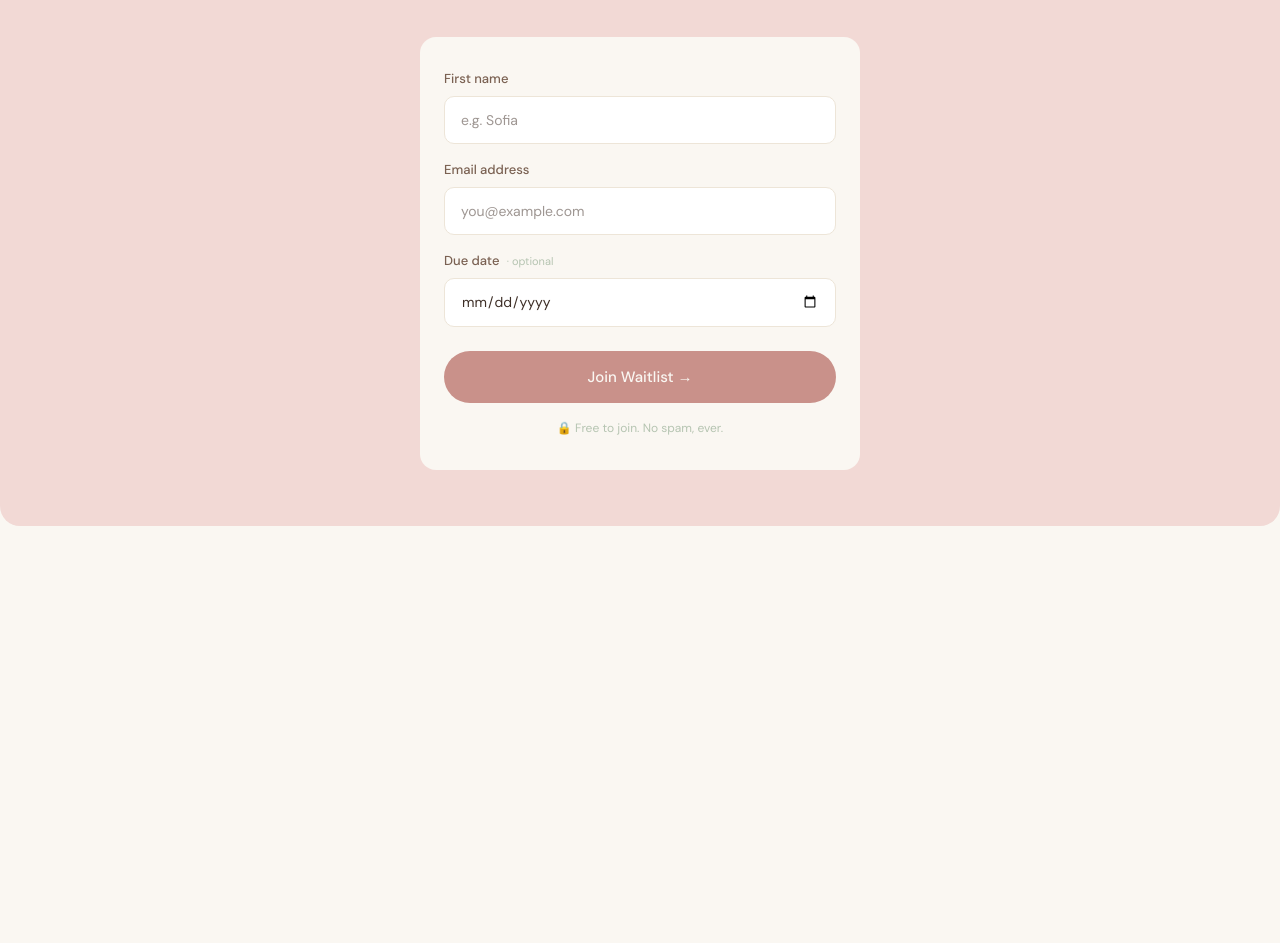
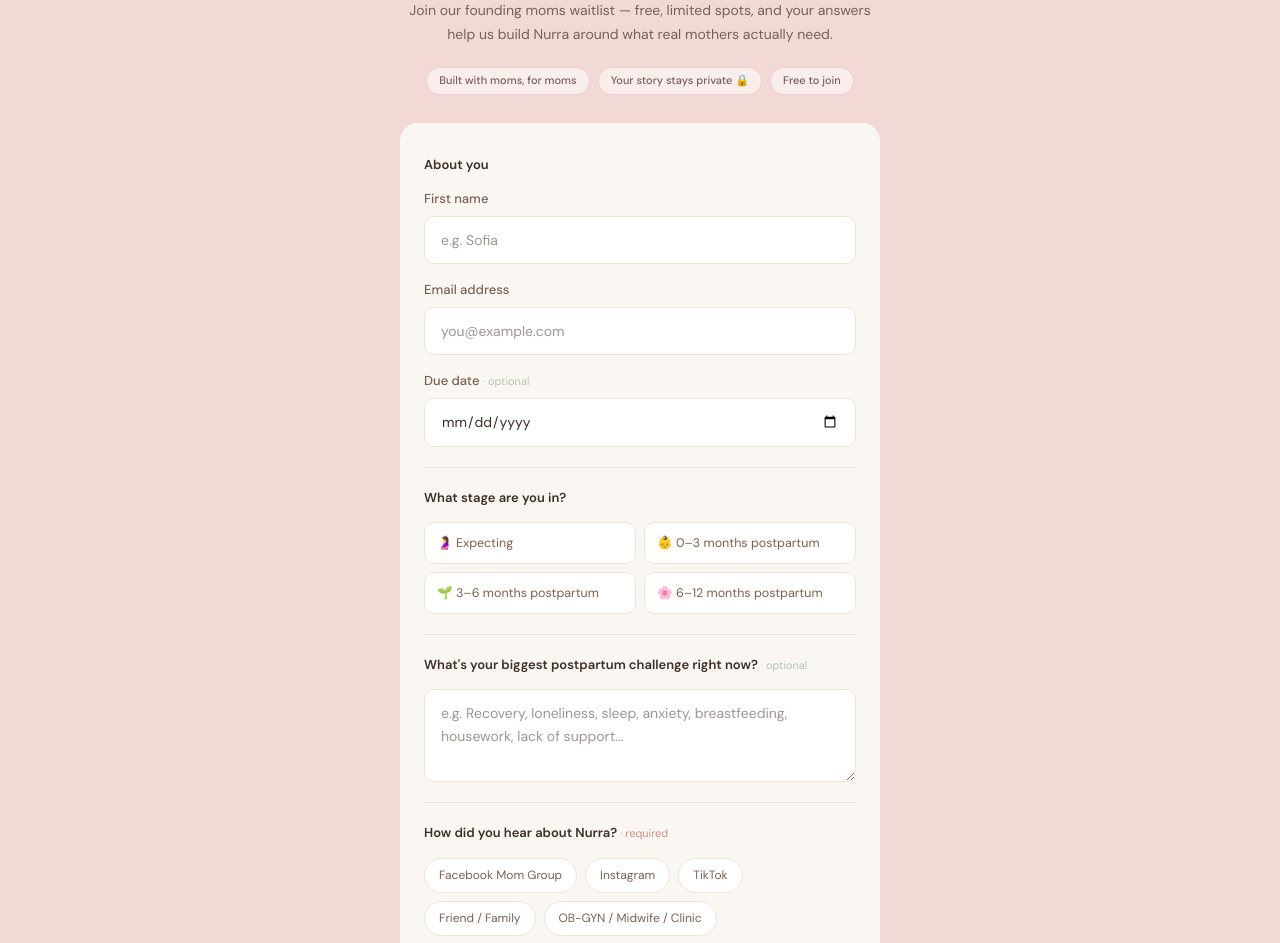
Before and after one commit to zairamieluna/Nurra, a React (Vite) app: page / in a window 1280 px wide. Shown: the part 5780-6723 px from the top of the page. Before the commit the page ends 6306 px from the top, so only its background shows below. Built offline with nearby package versions, Linux system fonts and the light colour scheme.

Commit message:
Update WaitlistSection.jsx

```diff
--- a/src/sections/WaitlistSection.jsx
+++ b/src/sections/WaitlistSection.jsx
@@ -1,23 +1,53 @@
 // ============================================
-// NURRA — Waitlist Section
-// "Join the Nurra Waitlist"
-// 🔜 Supabase integration will be added here
+// NURRA — Waitlist Section (Validation Edition)
+// Founding Moms Waitlist with full discovery form
 // ============================================
 
 import { useState } from 'react';
 
+const hearAboutOptions = [
+  'Facebook Mom Group',
+  'Instagram',
+  'TikTok',
+  'Friend / Family',
+  'OB-GYN / Midwife / Clinic',
+  'Hospital / Postpartum Program',
+  'Google Search',
+  'Community Group / Church',
+  'Event / School',
+  'Other',
+];
+
+const stageOptions = [
+  { value: 'expecting',  label: '🤰 Expecting' },
+  { value: '0-3mo',      label: '👶 0–3 months postpartum' },
+  { value: '3-6mo',      label: '🌱 3–6 months postpartum' },
+  { value: '6-12mo',     label: '🌸 6–12 months postpartum' },
+];
+
 const WaitlistSection = () => {
-  const [firstName, setFirstName] = useState('');
-  const [email, setEmail]         = useState('');
-  const [dueDate, setDueDate]     = useState('');
-  const [submitted, setSubmitted] = useState(false);
-  const [loading, setLoading]     = useState(false);
-  const [error, setError]         = useState('');
+  const [firstName, setFirstName]     = useState('');
+  const [email, setEmail]             = useState('');
+  const [dueDate, setDueDate]         = useState('');
+  const [stage, setStage]             = useState('');
+  const [challenge, setChallenge]     = useState('');
+  const [hearAbout, setHearAbout]     = useState('');
+  const [hearOther, setHearOther]     = useState('');
+  const [submitted, setSubmitted]     = useState(false);
+  const [loading, setLoading]         = useState(false);
+  const [error, setError]             = useState('');
+
+  const finalHearAbout = hearAbout === 'Other'
+    ? `Other: ${hearOther}`
+    : hearAbout;
 
   const handleSubmit = async () => {
-    // Basic validation
     if (!firstName.trim() || !email.trim()) {
       setError('Please enter your name and email to join.');
+      return;
+    }
+    if (!hearAbout) {
+      setError('Please tell us how you heard about Nurra.');
       return;
     }
 
@@ -25,15 +55,16 @@
     setLoading(true);
 
     try {
-      // ✅ This will call our Netlify Function later
-      // which saves to Supabase AND emails you
       const res = await fetch('/api/waitlist', {
         method: 'POST',
         headers: { 'Content-Type': 'application/json' },
         body: JSON.stringify({
-          first_name: firstName.trim(),
-          email: email.trim(),
-          due_date: dueDate || null,
+          first_name:  firstName.trim(),
+          email:       email.trim(),
+          due_date:    dueDate || null,
+          stage:       stage || null,
+          concern:     challenge.trim() || null,
+          hear_about:  finalHearAbout || null,
         }),
       });
 
@@ -48,34 +79,45 @@
   };
 
   return (
-    // ⚠️ id="waitlist" — this is what scroll buttons target
     <section id="waitlist" style={styles.wrap}>
       <div style={styles.inner}>
-        <p style={styles.label}>Early access</p>
-        <h2 style={styles.title}>Join the Nurra Waitlist</h2>
+
+        {/* Header */}
+        <p style={styles.label}>Founding Moms Waitlist</p>
+        <h2 style={styles.title}>You don't have to navigate postpartum alone.</h2>
         <p style={styles.sub}>
-          Be one of the first moms to receive early access and a special launch discount.
+          Join our founding moms waitlist — free, limited spots, and your answers
+          help us build Nurra around what real mothers actually need.
         </p>
 
+        {/* Trust signals */}
+        <div style={styles.trustRow}>
+          {['Built with moms, for moms', 'Your story stays private 🔒', 'Free to join'].map((t) => (
+            <span key={t} style={styles.trustPill}>{t}</span>
+          ))}
+        </div>
+
         <div style={styles.card}>
-          {/* ── Success State ── */}
           {submitted ? (
+            /* ── Success ── */
             <div style={styles.success}>
               <div style={styles.successIcon}>🌸</div>
-              <p style={styles.successTitle}>You're on the list!</p>
+              <p style={styles.successTitle}>Welcome, Founding Mom!</p>
               <p style={styles.successBody}>
-                Welcome to Nurra. We'll reach out soon with your early access
-                and something special.
+                Thank you for trusting Nurra with your story. We'll reach out
+                soon with early access and something special just for you.
+              </p>
+              <p style={styles.successNote}>
+                Shaped through conversations with postpartum mothers — just like you.
               </p>
             </div>
           ) : (
-            /* ── Form State ── */
             <>
-              {/* First name */}
+              {/* ── Section 1: Basic info ── */}
+              <p style={styles.sectionLabel}>About you</p>
+
               <div style={styles.field}>
-                <label style={styles.fieldLabel} htmlFor="wl-name">
-                  First name
-                </label>
+                <label style={styles.fieldLabel} htmlFor="wl-name">First name</label>
                 <input
                   id="wl-name"
                   type="text"
@@ -86,11 +128,8 @@
                 />
               </div>
 
-              {/* Email */}
               <div style={styles.field}>
-                <label style={styles.fieldLabel} htmlFor="wl-email">
-                  Email address
-                </label>
+                <label style={styles.fieldLabel} htmlFor="wl-email">Email address</label>
                 <input
                   id="wl-email"
                   type="email"
@@ -101,11 +140,9 @@
                 />
               </div>
 
-              {/* Due date (optional) */}
               <div style={styles.field}>
                 <label style={styles.fieldLabel} htmlFor="wl-due">
-                  Due date{' '}
-                  <span style={styles.optional}>· optional</span>
+                  Due date <span style={styles.optional}>· optional</span>
                 </label>
                 <input
                   id="wl-due"
@@ -116,7 +153,78 @@
                 />
               </div>
 
-              {/* Error message */}
+              {/* ── Section 2: Stage ── */}
+              <div style={styles.divider} />
+              <p style={styles.sectionLabel}>What stage are you in?</p>
+
+              <div style={styles.stageGrid}>
+                {stageOptions.map((opt) => (
+                  <button
+                    key={opt.value}
+                    onClick={() => setStage(opt.value)}
+                    style={{
+                      ...styles.stageBtn,
+                      ...(stage === opt.value ? styles.stageBtnActive : {}),
+                    }}
+                  >
+                    {opt.label}
+                  </button>
+                ))}
+              </div>
+
+              {/* ── Section 3: Challenge ── */}
+              <div style={styles.divider} />
+              <p style={styles.sectionLabel}>
+                What's your biggest postpartum challenge right now?
+                <span style={styles.optional}> · optional</span>
+              </p>
+
+              <div style={styles.field}>
+                <textarea
+                  id="wl-challenge"
+                  placeholder="e.g. Recovery, loneliness, sleep, anxiety, breastfeeding, housework, lack of support..."
+                  value={challenge}
+                  onChange={(e) => setChallenge(e.target.value)}
+                  rows={3}
+                  style={styles.textarea}
+                />
+              </div>
+
+              {/* ── Section 4: How did you hear ── */}
+              <div style={styles.divider} />
+              <p style={styles.sectionLabel}>
+                How did you hear about Nurra?
+                <span style={{ ...styles.optional, color: '#C9918A' }}> · required</span>
+              </p>
+
+              <div style={styles.hearGrid}>
+                {hearAboutOptions.map((opt) => (
+                  <button
+                    key={opt}
+                    onClick={() => setHearAbout(opt)}
+                    style={{
+                      ...styles.hearBtn,
+                      ...(hearAbout === opt ? styles.hearBtnActive : {}),
+                    }}
+                  >
+                    {opt}
+                  </button>
+                ))}
+              </div>
+
+              {hearAbout === 'Other' && (
+                <div style={{ ...styles.field, marginTop: '0.75rem' }}>
+                  <input
+                    type="text"
+                    placeholder="Please tell us how..."
+                    value={hearOther}
+                    onChange={(e) => setHearOther(e.target.value)}
+                    style={styles.input}
+                  />
+                </div>
+              )}
+
+              {/* Error */}
               {error && <p style={styles.errorMsg}>{error}</p>}
 
               {/* Submit */}
@@ -129,10 +237,12 @@
                 onClick={handleSubmit}
                 disabled={loading}
               >
-                {loading ? 'Joining...' : 'Join Waitlist →'}
+                {loading ? 'Joining...' : 'Join Our Founding Moms Waitlist →'}
               </button>
 
-              <p style={styles.note}>🔒 Free to join. No spam, ever.</p>
+              <p style={styles.note}>
+                Because every new mom deserves support, rest, and care. 🌸
+              </p>
             </>
           )}
         </div>
@@ -152,7 +262,7 @@
     background: '#F2D9D5',
   },
   inner: {
-    maxWidth: '440px',
+    maxWidth: '480px',
     margin: '0 auto',
   },
   label: {
@@ -171,19 +281,41 @@
     color: '#3D2E26',
     textAlign: 'center',
     margin: '0 0 0.75rem',
-    lineHeight: 1.3,
+    lineHeight: 1.35,
   },
   sub: {
     fontSize: '14px',
     color: '#7A5E58',
     textAlign: 'center',
     lineHeight: 1.75,
-    margin: '0 0 2rem',
+    margin: '0 0 1.25rem',
+  },
+  trustRow: {
+    display: 'flex',
+    flexWrap: 'wrap',
+    justifyContent: 'center',
+    gap: '8px',
+    marginBottom: '1.75rem',
+  },
+  trustPill: {
+    fontSize: '11px',
+    fontWeight: 500,
+    color: '#7A5E58',
+    background: 'rgba(255,255,255,0.55)',
+    border: '0.5px solid rgba(201,145,138,0.3)',
+    borderRadius: '100px',
+    padding: '4px 12px',
   },
   card: {
     background: '#FAF7F2',
-    borderRadius: '16px',
+    borderRadius: '18px',
     padding: '2rem 1.5rem',
+  },
+  sectionLabel: {
+    fontSize: '13px',
+    fontWeight: 600,
+    color: '#3D2E26',
+    marginBottom: '0.85rem',
   },
   field: {
     display: 'flex',
@@ -200,7 +332,6 @@
     fontSize: '11px',
     fontWeight: 400,
     color: '#B5C4B1',
-    marginLeft: '4px',
   },
   input: {
     background: '#fff',
@@ -215,6 +346,73 @@
     boxSizing: 'border-box',
     transition: 'border-color 0.2s',
   },
+  textarea: {
+    background: '#fff',
+    border: '1px solid #EDE5D8',
+    borderRadius: '10px',
+    padding: '12px 16px',
+    fontSize: '14px',
+    color: '#3D2E26',
+    fontFamily: 'var(--font-sans)',
+    outline: 'none',
+    width: '100%',
+    boxSizing: 'border-box',
+    resize: 'vertical',
+    lineHeight: 1.6,
+    transition: 'border-color 0.2s',
+  },
+  divider: {
+    height: '1px',
+    background: '#EDE5D8',
+    margin: '1.25rem 0',
+  },
+  stageGrid: {
+    display: 'grid',
+    gridTemplateColumns: '1fr 1fr',
+    gap: '8px',
+    marginBottom: '0.5rem',
+  },
+  stageBtn: {
+    background: '#fff',
+    border: '1.5px solid #EDE5D8',
+    borderRadius: '10px',
+    padding: '10px 12px',
+    fontSize: '12.5px',
+    color: '#7A6152',
+    fontFamily: 'var(--font-sans)',
+    cursor: 'pointer',
+    textAlign: 'left',
+    transition: 'all 0.15s',
+  },
+  stageBtnActive: {
+    background: '#FBF0EE',
+    borderColor: '#C9918A',
+    color: '#3D2E26',
+    fontWeight: 500,
+  },
+  hearGrid: {
+    display: 'flex',
+    flexWrap: 'wrap',
+    gap: '8px',
+  },
+  hearBtn: {
+    background: '#fff',
+    border: '1.5px solid #EDE5D8',
+    borderRadius: '100px',
+    padding: '7px 14px',
+    fontSize: '12px',
+    color: '#7A6152',
+    fontFamily: 'var(--font-sans)',
+    cursor: 'pointer',
+    transition: 'all 0.15s',
+    whiteSpace: 'nowrap',
+  },
+  hearBtnActive: {
+    background: '#FBF0EE',
+    borderColor: '#C9918A',
+    color: '#3D2E26',
+    fontWeight: 500,
+  },
   errorMsg: {
     fontSize: '13px',
     color: '#C9918A',
@@ -226,38 +424,47 @@
     background: '#C9918A',
     color: '#FAF7F2',
     border: 'none',
-    padding: '14px',
+    padding: '15px',
     borderRadius: '100px',
-    fontSize: '15px',
+    fontSize: '14px',
     fontWeight: 500,
     fontFamily: 'var(--font-sans)',
-    marginTop: '0.5rem',
+    marginTop: '1.25rem',
     transition: 'opacity 0.2s',
+    letterSpacing: '0.01em',
   },
   note: {
     fontSize: '12px',
-    color: '#B5C4B1',
+    color: '#9B5E58',
     textAlign: 'center',
     marginTop: '1rem',
+    lineHeight: 1.6,
+    fontStyle: 'italic',
   },
   success: {
     textAlign: 'center',
     padding: '1.5rem 1rem',
   },
   successIcon: {
-    fontSize: '36px',
-    marginBottom: '0.75rem',
+    fontSize: '40px',
+    marginBottom: '1rem',
   },
   successTitle: {
     fontFamily: 'var(--font-serif)',
-    fontSize: '22px',
+    fontSize: '24px',
     color: '#3D2E26',
-    margin: '0 0 0.5rem',
+    margin: '0 0 0.75rem',
   },
   successBody: {
     fontSize: '14px',
-    color: '#8C7B72',
-    lineHeight: 1.7,
+    color: '#7A6152',
+    lineHeight: 1.75,
+    margin: '0 0 1rem',
+  },
+  successNote: {
+    fontSize: '12px',
+    color: '#B5C4B1',
+    fontStyle: 'italic',
     margin: 0,
   },
 };
```
